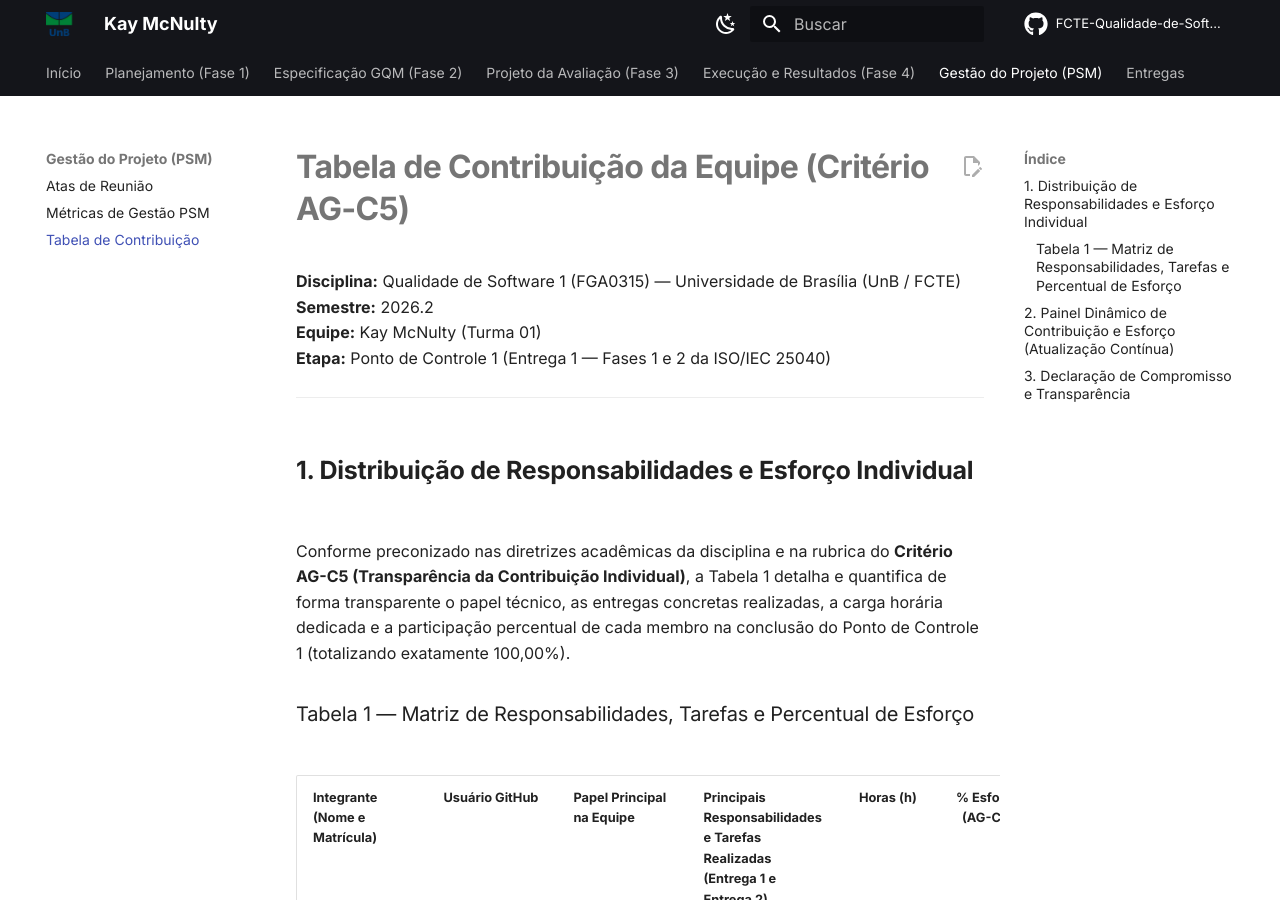
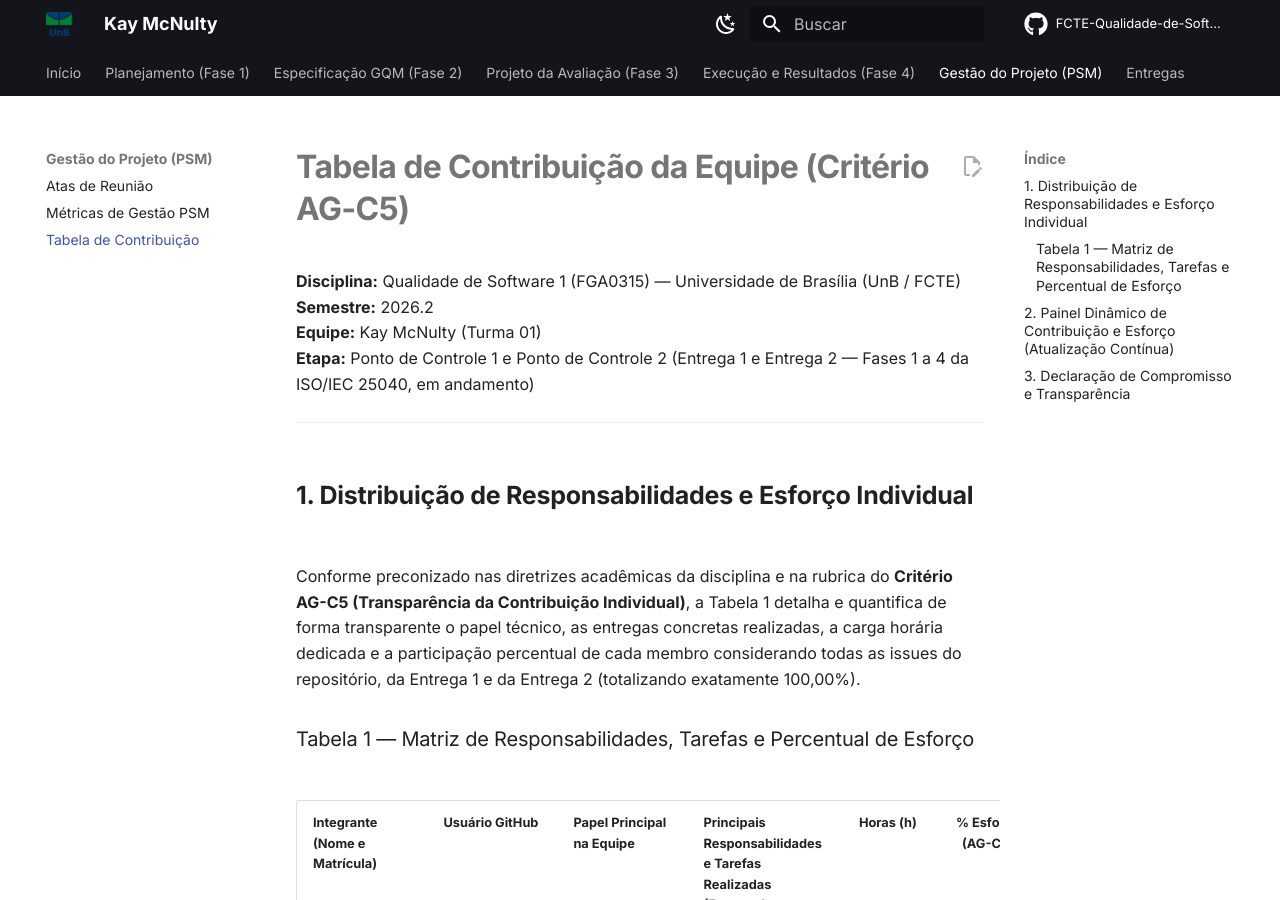
Before and after one commit to FCTE-Qualidade-de-Software-1/2026-2_T02_KAY_MCNULTY, an MkDocs documentation site: the page built from docs/gestao/tabela-contribuicao.md, in a window 1280 px wide and 900 px high. Built offline with MkDocs 1.6.1 and Material for MkDocs 9.7.7, drawn with Linux system fonts in a browser that asks for light colours; comment, search, counter and statistics services are not loaded; some of the changed text lies outside the part shown.

Commit message:
docs(psm): remove tabela geral e alinha contribuição à seção 4.2

```diff
--- a/docs/gestao/tabela-contribuicao.md
+++ b/docs/gestao/tabela-contribuicao.md
@@ -3,13 +3,13 @@
 **Disciplina:** Qualidade de Software 1 (FGA0315) — Universidade de Brasília (UnB / FCTE)
 **Semestre:** 2026.2
 **Equipe:** Kay McNulty (Turma 01)
-**Etapa:** Ponto de Controle 1 (Entrega 1 — Fases 1 e 2 da ISO/IEC 25040)
+**Etapa:** Ponto de Controle 1 e Ponto de Controle 2 (Entrega 1 e Entrega 2 — Fases 1 a 4 da ISO/IEC 25040, em andamento)
 
 ---
 
 ## 1. Distribuição de Responsabilidades e Esforço Individual
 
-Conforme preconizado nas diretrizes acadêmicas da disciplina e na rubrica do **Critério AG-C5 (Transparência da Contribuição Individual)**, a Tabela 1 detalha e quantifica de forma transparente o papel técnico, as entregas concretas realizadas, a carga horária dedicada e a participação percentual de cada membro na conclusão do Ponto de Controle 1 (totalizando exatamente 100,00%).
+Conforme preconizado nas diretrizes acadêmicas da disciplina e na rubrica do **Critério AG-C5 (Transparência da Contribuição Individual)**, a Tabela 1 detalha e quantifica de forma transparente o papel técnico, as entregas concretas realizadas, a carga horária dedicada e a participação percentual de cada membro considerando todas as issues do repositório, da Entrega 1 e da Entrega 2 (totalizando exatamente 100,00%).
 
 ### Tabela 1 — Matriz de Responsabilidades, Tarefas e Percentual de Esforço
 
@@ -21,7 +21,7 @@ Conforme preconizado nas diretrizes acadêmicas da disciplina e na rubrica do **
 
 ## 2. Painel Dinâmico de Contribuição e Esforço (Atualização Contínua)
 
-As métricas da tabela a seguir são mineradas e atualizadas automaticamente a cada novo *push* no repositório através do workflow `.github/workflows/metrics.yml`, refletindo em tempo real os commits, linhas adicionadas/removidas, issues finalizadas e a valoração do esforço individual:
+As métricas da tabela a seguir são mineradas e atualizadas automaticamente a cada novo *push* no repositório e a cada alteração de issue, através do workflow `.github/workflows/metrics.yml`, refletindo em tempo real os commits, linhas adicionadas/removidas, issues finalizadas (Entrega 1 e Entrega 2) e a valoração do esforço individual. É a mesma tabela da seção 4.2 da página de Métricas PSM:
 
 --8<-- "contributions-summary.md"
 
@@ -29,4 +29,4 @@ As métricas da tabela a seguir são mineradas e atualizadas automaticamente a c
 
 ## 3. Declaração de Compromisso e Transparência
 
-Os membros da equipe Kay McNulty declaram que a divisão de trabalho apresentada reflete a estimativa de esforço individual e coletivo para o **Ponto de Controle 1**. As atividades foram desenvolvidas em regime de colaboração contínua por duplas de trabalho especializadas, com revisão cruzada por pares (*peer review*) de todos os artefatos técnicos. O painel conta 14 issues únicas fechadas; issues compartilhadas aparecem nas linhas de cada responsável, sem duplicação no total consolidado.
+Os membros da equipe Kay McNulty declaram que a divisão de trabalho apresentada reflete a estimativa de esforço individual e coletivo para o **Ponto de Controle 1** e para o andamento do **Ponto de Controle 2**. As atividades foram desenvolvidas em regime de colaboração contínua por duplas de trabalho especializadas, com revisão cruzada por pares (*peer review*) de todos os artefatos técnicos. O painel conta 27 issues únicas fechadas; issues compartilhadas aparecem nas linhas de cada responsável, sem duplicação no total consolidado.
```
Also changed, not shown: docs/gestao/metricas-psm.md (+1 -7 lines).
